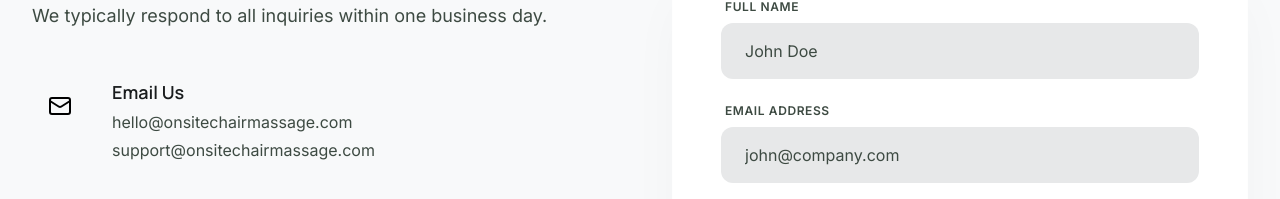
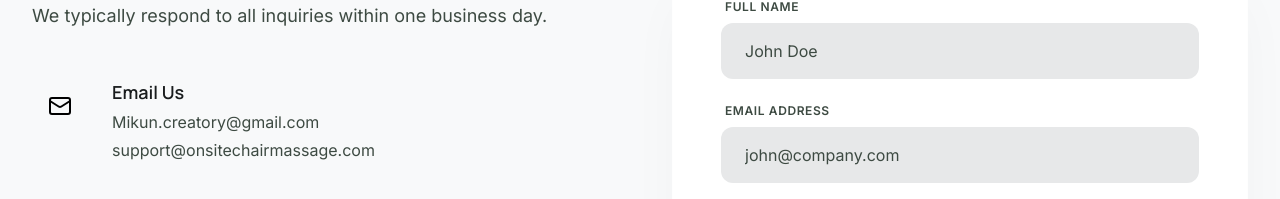
Before and after one commit to mikunmikunne/Heli-Website, a Next.js app: page /contact-us in a window 1280 px wide. Shown: the part 724-923 px from the top of the page. Built offline with nearby package versions, Linux system fonts and the light colour scheme; no server answers.

Commit message:
Cleaner code

```diff
--- a/src/app/contact-us/contact-components.tsx
+++ b/src/app/contact-us/contact-components.tsx
@@ -125,7 +125,7 @@ export function ContactUsContent() {
                 <ContactItem
                   icon={<Mail className="w-6 h-6" />}
                   title="Email Us"
-                  lines={["hello@onsitechairmassage.com", "support@onsitechairmassage.com"]}
+                  lines={["Mikun.creatory@gmail.com", "support@onsitechairmassage.com"]}
                 />
                 <ContactItem
                   icon={<Phone className="w-6 h-6" />}
```
Lines whose indentation alone changed are shown as unchanged.
